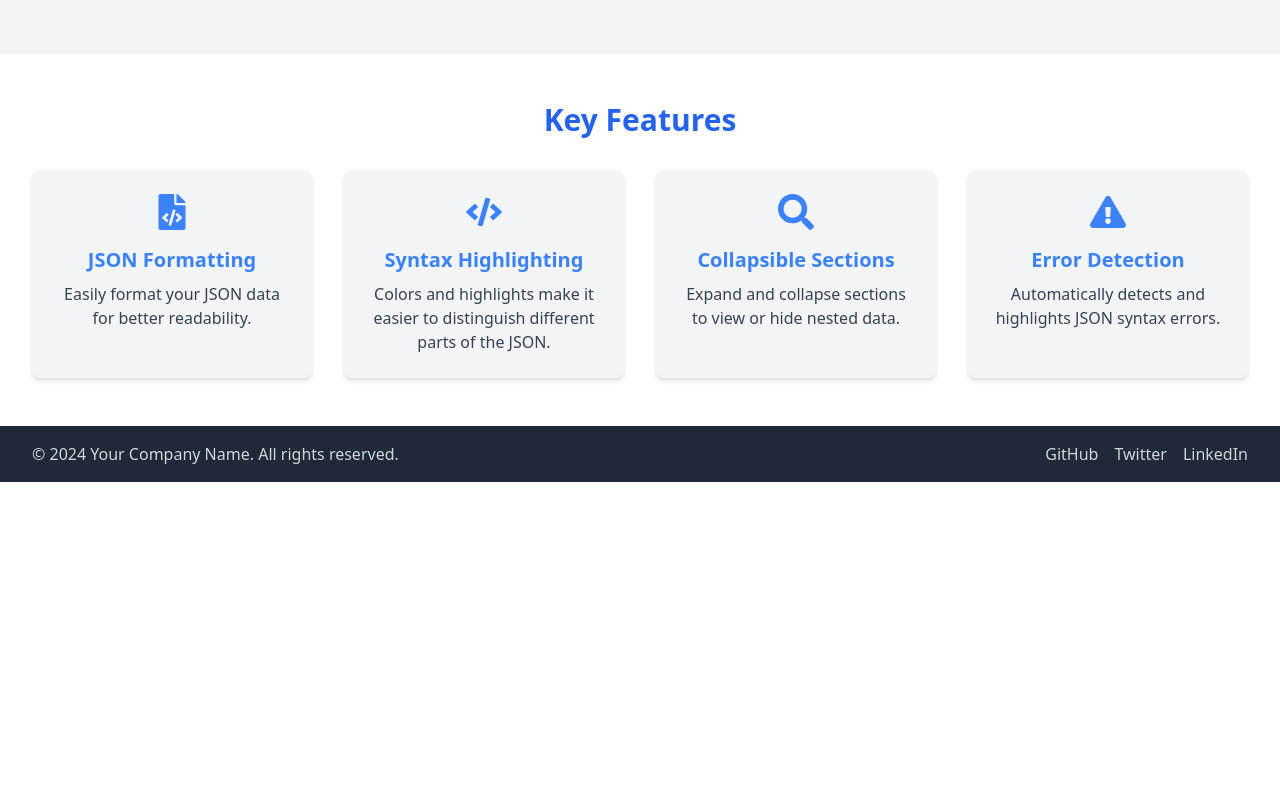
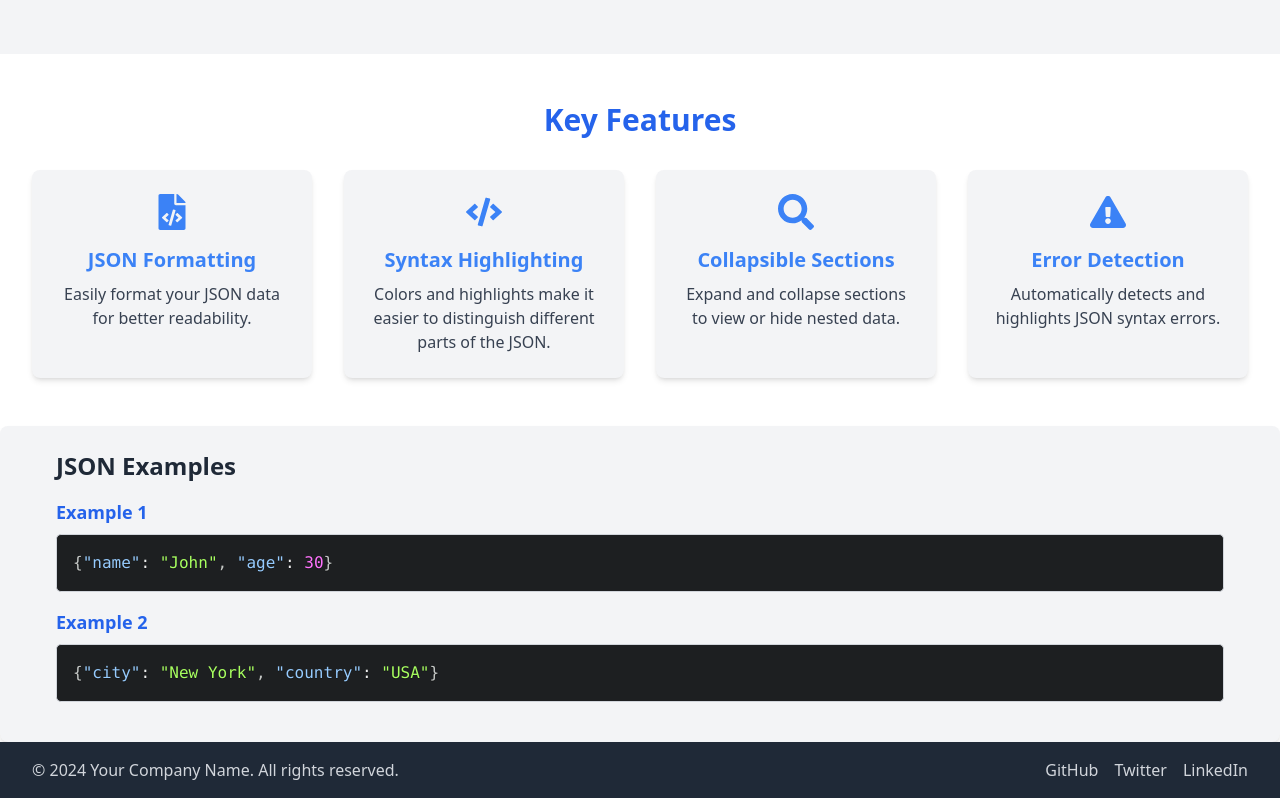
Before and after one commit to m-mohammad-d/json-view, a React (Vite) app: page / in a window 1280 px wide. Shown: the part 386-1184 px from the top of the page. Before the commit the page ends 868 px from the top, so only its background shows below. Built offline with nearby package versions, Linux system fonts and the light colour scheme.

Commit message:
feat : add Json Examples

```diff
--- a/src/App.tsx
+++ b/src/App.tsx
@@ -2,6 +2,7 @@ import FeaturesSection from "./Components/FeaturesSection";
 import Footer from "./Components/Footer";
 import Header from "./Components/Header";
 import IntroSection from "./Components/IntroSection";
+import JsonExamples from "./Components/JsonExamples";
 
 function App() {
   return (
@@ -10,6 +11,7 @@ function App() {
       <main>
         <IntroSection />
         <FeaturesSection />
+        <JsonExamples />
       </main>
       <Footer />
     </div>
--- /dev/null
+++ b/src/Components/JsonExamples.tsx
@@ -0,0 +1,33 @@
+import { Prism as SyntaxHighlighter } from "react-syntax-highlighter";
+import { atomDark } from "react-syntax-highlighter/dist/esm/styles/prism";
+
+function JsonExamples() {
+  const examples = [
+    { name: "Example 1", json: '{"name": "John", "age": 30}' },
+    { name: "Example 2", json: '{"city": "New York", "country": "USA"}' },
+  ];
+
+  return (
+    <div className="bg-gray-100 p-6 rounded-lg shadow-md">
+      <div className="max-w-screen-2xl mx-auto px-8">
+        <h2 className="text-2xl font-bold text-gray-800 mb-4">JSON Examples</h2>
+        {examples.map((example, index) => (
+          <div key={index} className="mb-4">
+            <h3 className="text-lg font-semibold text-blue-600">
+              {example.name}
+            </h3>
+            <SyntaxHighlighter
+              language="json"
+              style={atomDark}
+              className="rounded border border-gray-300"
+            >
+              {example.json}
+            </SyntaxHighlighter>
+          </div>
+        ))}
+      </div>
+    </div>
+  );
+}
+
+export default JsonExamples;
```
